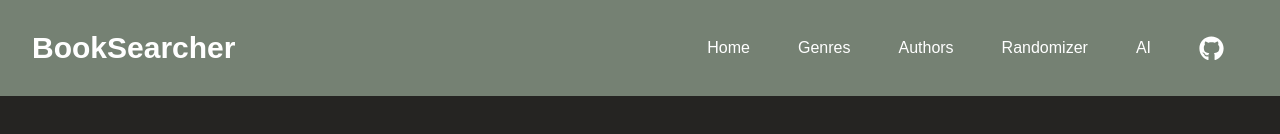
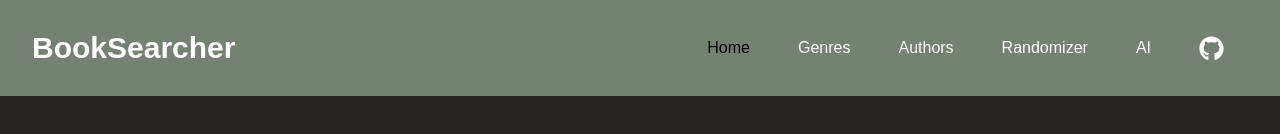
Before and after one commit to av1ad/BookSearcher, a Next.js app: page / in a window 1280 px wide. Shown: the top 134 px of the page. Built offline with nearby package versions, Linux system fonts and the light colour scheme; no server answers; a web font is replaced by a local one.

Commit message:
Header active states

```diff
--- a/src/app/(components)/ErrorMessage.tsx
+++ b/src/app/(components)/ErrorMessage.tsx
@@ -1,7 +1,7 @@
 import Link from "next/link";
 
 
-export default function ErrorBoundary() {
+export default function ErrorMessage() {
     return (
         <div className="h-screen content-center">
             <h1 className="text-red-800 text-4xl">404</h1>
--- a/src/app/(components)/Header.tsx
+++ b/src/app/(components)/Header.tsx
@@ -4,6 +4,7 @@ import { useState } from "react";
 import { AiOutlineClose, AiOutlineMenu } from "react-icons/ai";
 import { FaGithub } from "react-icons/fa";
 import Link from "next/link";
+import { usePathname } from "next/navigation";
 
 const Header = () => {
   // State to manage the Header's visibility
@@ -13,7 +14,6 @@ const Header = () => {
   const handleNav = () => {
     setNav(!nav);
   };
-
 
   // Array containing navigation items
   const navItems = [
@@ -29,6 +29,9 @@ const Header = () => {
       target: "_blank",
     },
   ];
+
+  const pathname = usePathname();
+
   return (
     <div className="bg-[#758173] flex justify-between items-center h-24 max-w-full mx-auto px-8 text-white">
       {/* Logo */}
@@ -43,11 +46,7 @@ const Header = () => {
             key={item.id}
             className="p-4 rounded-xl m-2 cursor-pointer duration-300 hover:text-black"
           >
-            <Link
-              href={item.link}
-              // className={({ isActive }) => (isActive ? "active" : "")}
-              target={item.target}
-            >
+            <Link href={item.link} className={pathname == item.link ? 'text-black' : 'text-blue'} target={item.target}>
               {item.text}
             </Link>
           </li>
```
